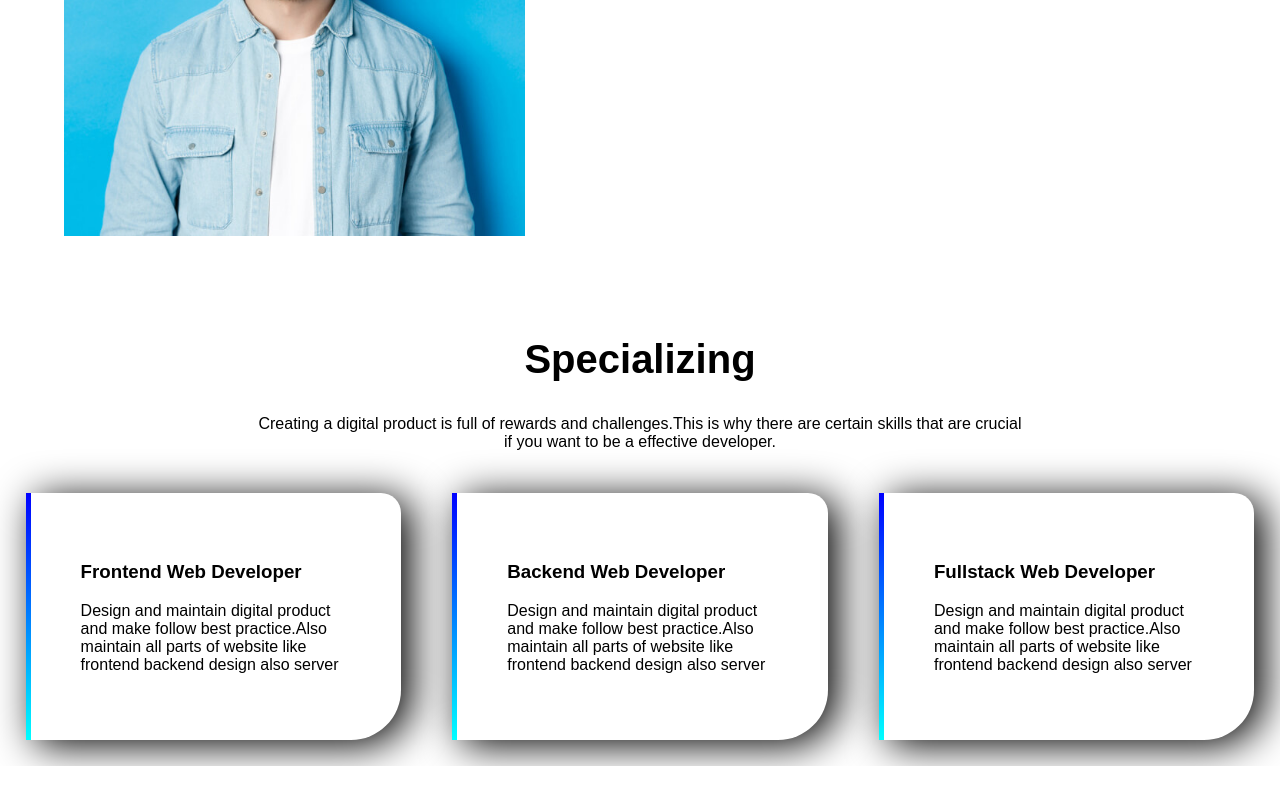
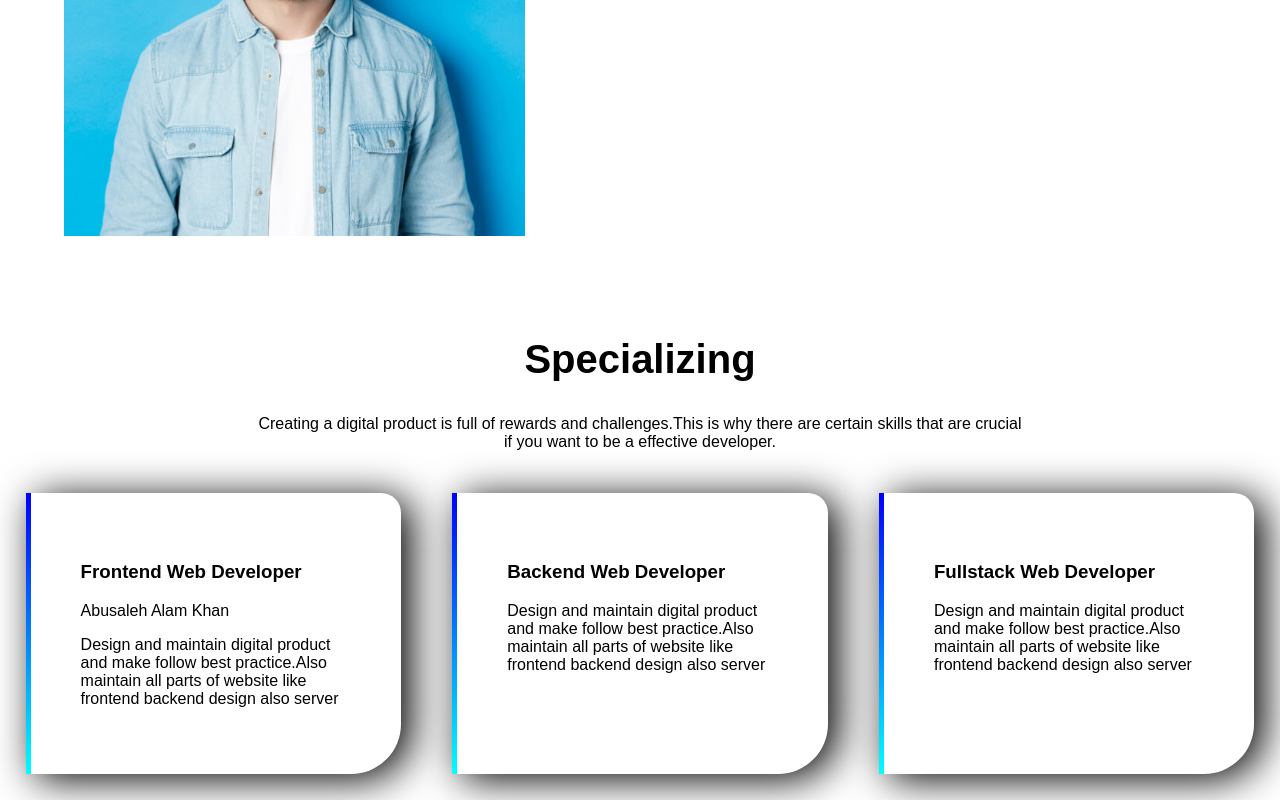
Before and after one commit to abusaleh569857/my-first-website, a plain HTML site: page My-Portfolio.html in a window 1280 px wide. Shown: the part 872-1672 px from the top of the page. Before the commit the page ends 1638 px from the top, so only its background shows below. Drawn offline with Linux system fonts and the light colour scheme.

Commit message:
first change

```diff
--- a/My-Portfolio.html
+++ b/My-Portfolio.html
@@ -36,6 +36,7 @@
         <div class="parent">
             <div class="child">
                 <h3>Frontend Web Developer</h4>
+                    <p>Abusaleh Alam Khan</p>
                 <p>Design and maintain digital product and make follow best practice.Also maintain all parts of website like frontend backend design also server </p>
             </div>
             <div class="child">
```
